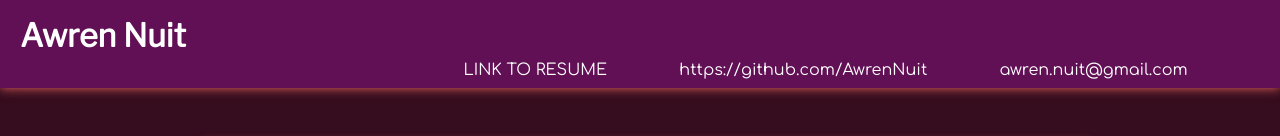
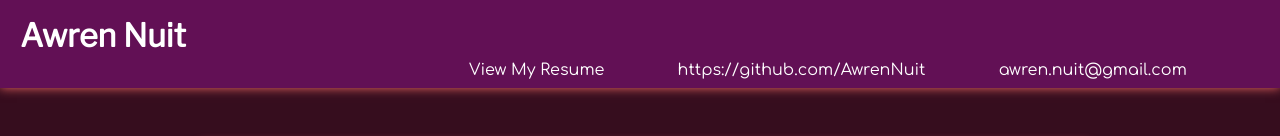
Before and after one commit to awrennuit/full-stack-software-developer-portfolio, a React (Create React App) app: page / in a window 1280 px wide. Shown: the top 136 px of the page. Built offline with nearby package versions, Linux system fonts and the light colour scheme.

Commit message:
changed resume link wording, added pointer cursor to it

```diff
--- a/src/components/Header/Header.css
+++ b/src/components/Header/Header.css
@@ -24,4 +24,5 @@
 
 .resume-link {
   grid-area: resume;
+  cursor: pointer;
 }
--- a/src/components/Header/Header.js
+++ b/src/components/Header/Header.js
@@ -15,7 +15,7 @@ export default function Header() {
     <div className="header">
       <h1>Awren Nuit</h1>
       <div className="header-grid">
-        <span className="resume-link" onClick={pushHistoryToResume}>LINK TO RESUME</span>
+        <span className="resume-link" onClick={pushHistoryToResume}>View My Resume</span>
         <span className="github-link">https://github.com/AwrenNuit</span>
         <span className="email-link">awren.nuit@gmail.com</span>
       </div>
```
